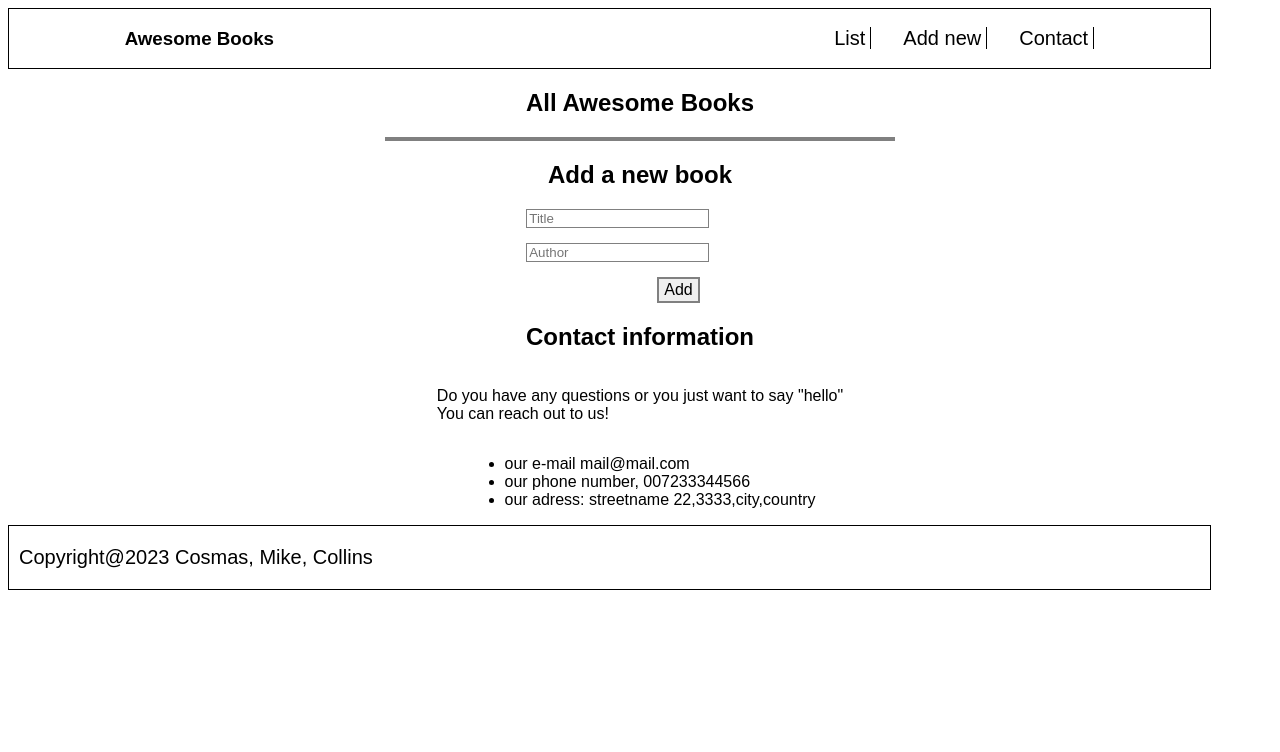
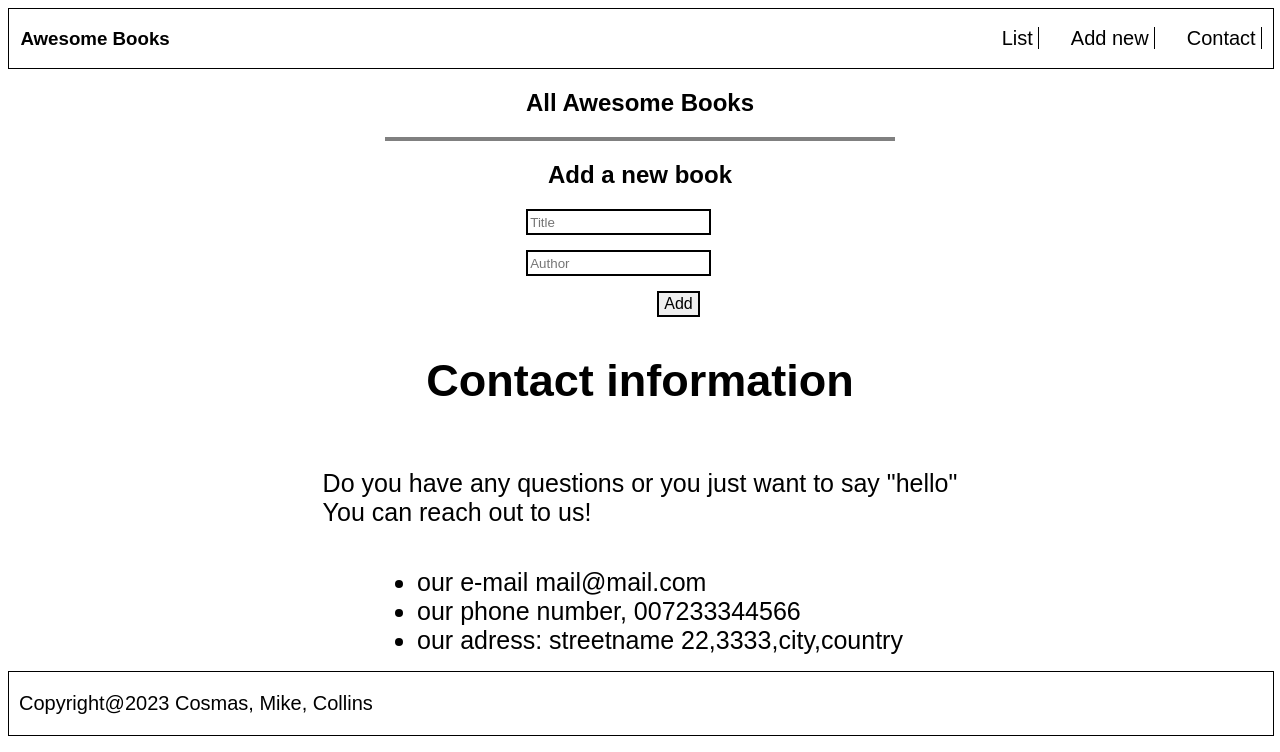
Before and after one commit to Mike111222/Awesome-Books, a website: page index.html in a window 1280 px wide. Drawn offline with Linux system fonts and the light colour scheme.

Commit message:
Added styling for contact, header, footer sections

```diff
--- a/styles.css
+++ b/styles.css
@@ -3,11 +3,11 @@ body {
 }
 
 header {
-  width: 95%;
+  width: 100%;
   display: flex;
   justify-content: center;
   align-items: center;
-  gap: 30%;
+  gap: 50%;
   border: 1px solid black;
 }
 
@@ -25,9 +25,14 @@ nav ul {
 nav ul a {
   text-decoration: none;
   border-right: 1px solid black;
+  border-right-style: outset;
   font-size: 20px;
   padding-right: 5px;
   color: black;
+}
+
+nav ul a:active {
+  color: blue;
 }
 
 #book-list {
@@ -50,7 +55,8 @@ h2 {
   justify-content: center;
   align-items: center;
   margin: 15px 0;
-  border: 1px solid grey;
+  border: 2px solid black;
+  height: 20px;
 }
 
 #books {
@@ -90,17 +96,31 @@ button {
 
 .add-btn {
   margin-left: 131px;
+  border: 2px solid black;
 }
 
 .contact {
+  width: 100%;
   display: flex;
   flex-direction: column;
   justify-content: center;
   align-items: center;
 }
 
+.contact h2 {
+  font-size: 45px;
+}
+
+.contact p {
+  font-size: 25px;
+}
+
+.contact ul li {
+  font-size: 25px;
+}
+
 footer {
-  width: 95%;
+  width: 100%;
   border: 1px solid black;
   justify-content: left;
 }
```
Lines whose indentation alone changed are shown as unchanged.
